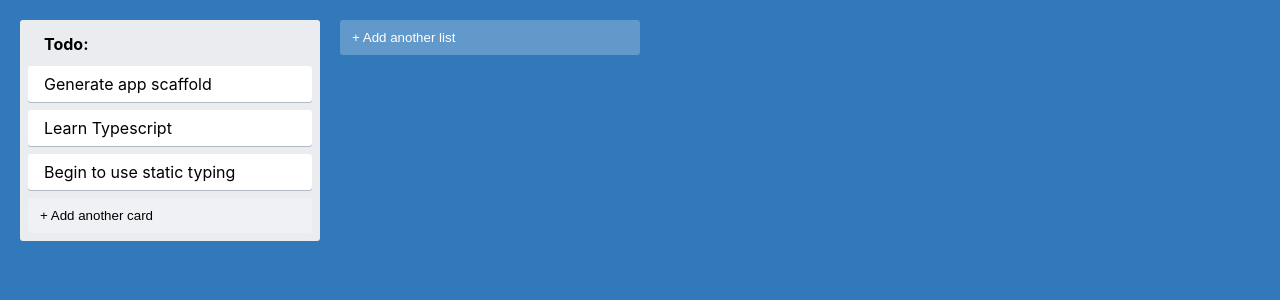
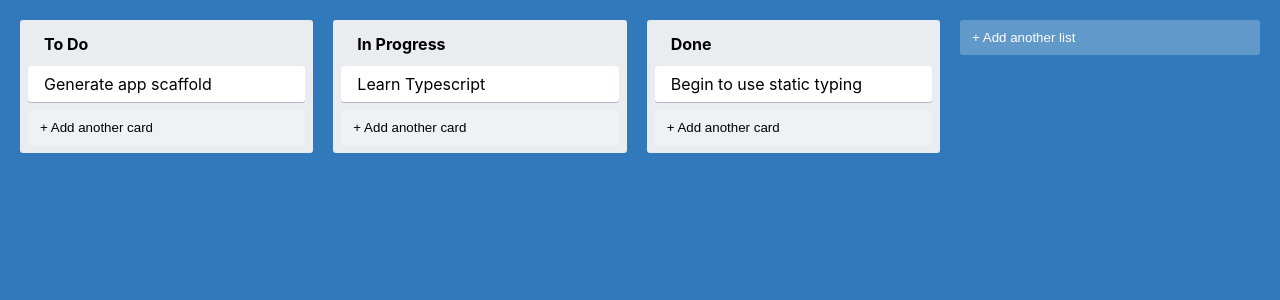
Before and after one commit to midcenturydude7/react-typescript-trello-app, a React (Create React App) app: page / in a window 1280 px wide. Shown: the top 300 px of the page. Built offline with nearby package versions, Linux system fonts and the light colour scheme.

Commit message:
Implemented global state

```diff
--- a/src/App.tsx
+++ b/src/App.tsx
@@ -1,11 +1,17 @@
 import { AppContainer } from "./styles"
 import { Column } from "./Column"
 import { AddNewItem } from "./AddNewItem";
+import { useAppState } from "./state/AppStateContext";
 
 export const App = () => {
+  const { lists } = useAppState();
+
+
   return (
     <AppContainer>
-      <Column text="Todo:" />
+      {lists.map(list => (
+        <Column text={list.text} key={list.id} id={list.id} />
+      ))}
       <AddNewItem
         toggleButtonText="+ Add another list"
         onAdd={(e) => console.log(e)}
--- a/src/Card.tsx
+++ b/src/Card.tsx
@@ -3,6 +3,7 @@
 
 type CardProps = {
   text: string
+  id: string
 }
 
 export const Card = ({ text }: CardProps) => {
--- a/src/Column.tsx
+++ b/src/Column.tsx
@@ -1,18 +1,26 @@
 import { AddNewItem } from "./AddNewItem";
 import { Card } from "./Card";
 import { ColumnContainer, ColumnTitle } from "./styles";
+import { useAppState } from "./state/AppStateContext";
 
 type ColumnProps = {
-  text: string
+  text: string;
+  id: string;
 }
 
-export const Column = ({text}: ColumnProps) => {
+export const Column = ({text, id}: ColumnProps) => {
+  const { getTasksByListId } = useAppState();
+
+  const tasks = getTasksByListId(id)
+
   return (
     <ColumnContainer>
       <ColumnTitle>{text}</ColumnTitle>
-      <Card text="Generate app scaffold" />
-      <Card text="Learn Typescript" />
-      <Card text="Begin to use static typing" />
+      {
+        tasks.map(task => (
+          <Card text={task.text} key={task.id} id={task.id} />
+        ))
+      }
       <AddNewItem
         toggleButtonText="+ Add another card"
         onAdd={() => console.log("New item added")}
--- a/src/index.tsx
+++ b/src/index.tsx
@@ -1,13 +1,14 @@
 import React from 'react';
-import ReactDOM from 'react-dom/client';
+import ReactDOM from 'react-dom';
 import './index.css';
 import { App } from './App';
+import { AppStateProvider } from './state/AppStateContext';
 
-const root = ReactDOM.createRoot(
-  document.getElementById('root') as HTMLElement
+ReactDOM.render(
+  <React.StrictMode>
+    <AppStateProvider>
+      <App />
+    </AppStateProvider>
+  </React.StrictMode>,
+  document.getElementById("root")
 );
-root.render(
-  <React.StrictMode>
-    <App />
-  </React.StrictMode>
-);
--- a/src/state/AppStateContext.tsx
+++ b/src/state/AppStateContext.tsx
@@ -0,0 +1,63 @@
+import { createContext, useContext, FC } from "react";
+
+type Task = {
+  id: string
+  text: string
+}
+
+type List = {
+  id: string
+  text: string
+  tasks: Task[]
+}
+
+export type AppState = {
+  lists: List[]
+}
+
+const appData: AppState = {
+  lists: [
+    {
+      id: "0",
+      text: "To Do",
+      tasks: [{ id: "c0", text: "Generate app scaffold" }]
+    },
+    {
+      id: "1",
+      text: "In Progress",
+      tasks: [{ id: "c2", text: "Learn Typescript" }]
+    },
+    {
+      id: "2",
+      text: "Done",
+      tasks: [{ id: "c3", text: "Begin to use static typing" }]
+    }
+  ]
+}
+
+type AppStateContextProps = {
+  lists: List[]
+  getTasksByListId(id: string): Task[]
+}
+
+const AppStateContext = createContext<AppStateContextProps>(
+  {} as AppStateContextProps
+);
+
+export const AppStateProvider: FC = ({ children }) => {
+  const { lists } = appData
+
+  const getTasksByListId = (id: string) => {
+    return lists.find((list) => list.id === id)?.tasks || []
+  }
+
+  return (
+    <AppStateContext.Provider value={{ lists, getTasksByListId }}>
+      {children}
+    </AppStateContext.Provider>
+  )
+}
+
+export const useAppState = () => {
+  return useContext(AppStateContext)
+}
```
Also changed, not shown: package.json (+11 -11 lines), 2 other files (tests, documents, lock files or other folders).
